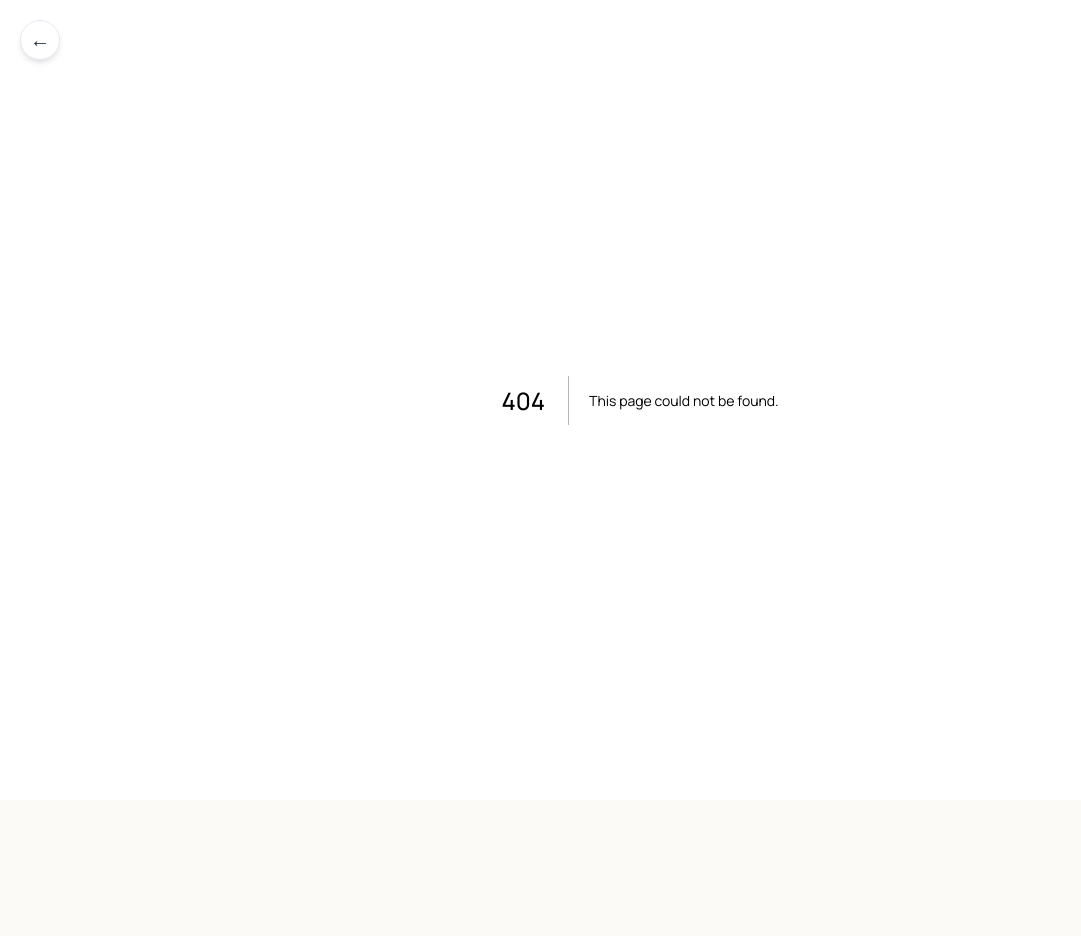
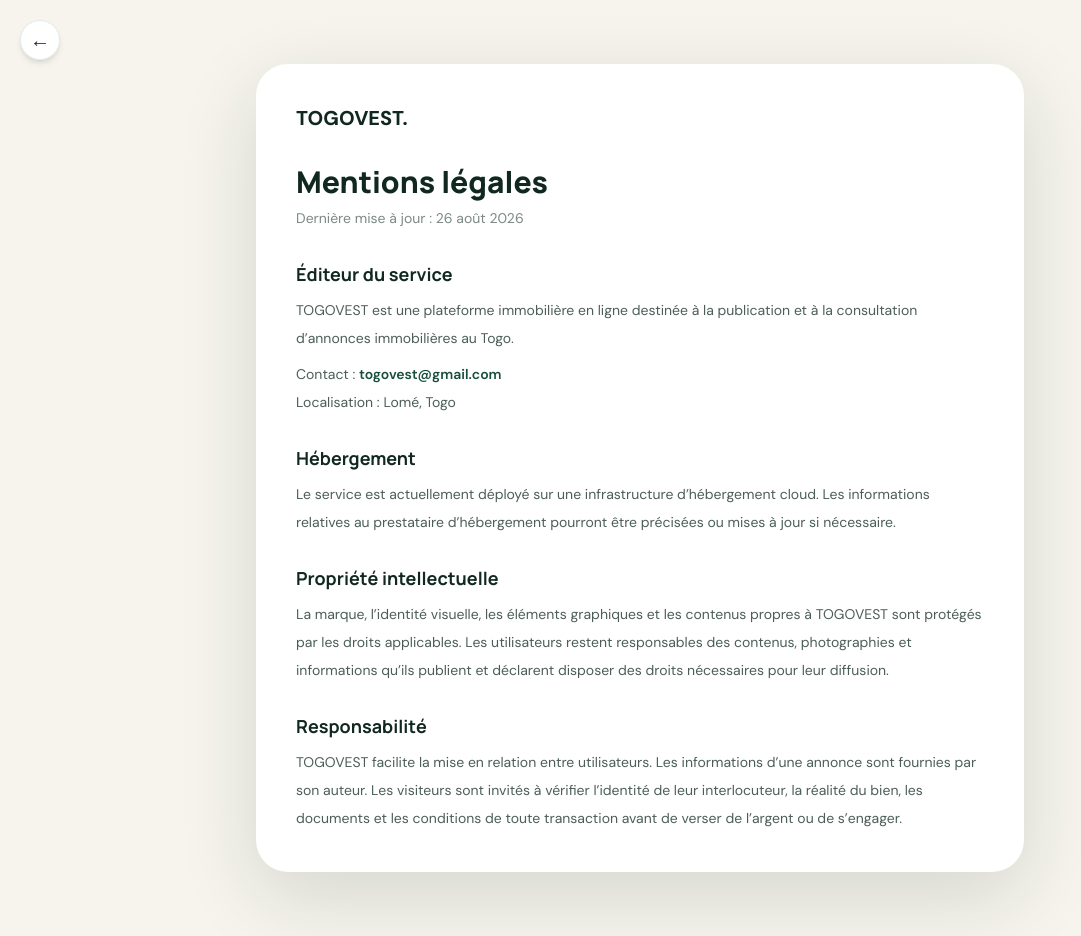
Before and after one commit to mesavic3-png/togovest, a Next.js app: page /mentions-legales in a window 1280 px wide. Before the commit this address had no page. Shown: the whole page, without its empty margins (0-1081 px from the left). Before the commit the page ends 800 px from the top, so only its background shows below. Built offline with nearby package versions, Linux system fonts and the light colour scheme.

Commit message:
feat: add legal notice page

```diff
--- /dev/null
+++ b/app/mentions-legales/page.tsx
@@ -0,0 +1,40 @@
+import type { Metadata } from "next";
+import Link from "next/link";
+
+export const metadata: Metadata = {
+  title: "Mentions légales | TOGOVEST",
+  description: "Informations légales et contact de TOGOVEST.",
+};
+
+export default function LegalNoticePage() {
+  return (
+    <main className="min-h-screen bg-sand px-5 py-16 text-ink">
+      <article className="mx-auto max-w-3xl rounded-[2rem] bg-white p-7 shadow-soft sm:p-10">
+        <Link href="/" className="font-display text-xl font-extrabold">TOGOVEST.</Link>
+        <h1 className="mt-8 text-3xl font-extrabold">Mentions légales</h1>
+        <p className="mt-2 text-sm text-ink/55">Dernière mise à jour : 26 août 2026</p>
+
+        <div className="mt-8 space-y-7 text-sm leading-7 text-ink/75">
+          <section>
+            <h2 className="text-lg font-bold text-ink">Éditeur du service</h2>
+            <p className="mt-2">TOGOVEST est une plateforme immobilière en ligne destinée à la publication et à la consultation d’annonces immobilières au Togo.</p>
+            <p className="mt-2">Contact : <a className="font-semibold text-forest" href="mailto:togovest@gmail.com">togovest@gmail.com</a></p>
+            <p>Localisation : Lomé, Togo</p>
+          </section>
+          <section>
+            <h2 className="text-lg font-bold text-ink">Hébergement</h2>
+            <p className="mt-2">Le service est actuellement déployé sur une infrastructure d’hébergement cloud. Les informations relatives au prestataire d’hébergement pourront être précisées ou mises à jour si nécessaire.</p>
+          </section>
+          <section>
+            <h2 className="text-lg font-bold text-ink">Propriété intellectuelle</h2>
+            <p className="mt-2">La marque, l’identité visuelle, les éléments graphiques et les contenus propres à TOGOVEST sont protégés par les droits applicables. Les utilisateurs restent responsables des contenus, photographies et informations qu’ils publient et déclarent disposer des droits nécessaires pour leur diffusion.</p>
+          </section>
+          <section>
+            <h2 className="text-lg font-bold text-ink">Responsabilité</h2>
+            <p className="mt-2">TOGOVEST facilite la mise en relation entre utilisateurs. Les informations d’une annonce sont fournies par son auteur. Les visiteurs sont invités à vérifier l’identité de leur interlocuteur, la réalité du bien, les documents et les conditions de toute transaction avant de verser de l’argent ou de s’engager.</p>
+          </section>
+        </div>
+      </article>
+    </main>
+  );
+}
```
